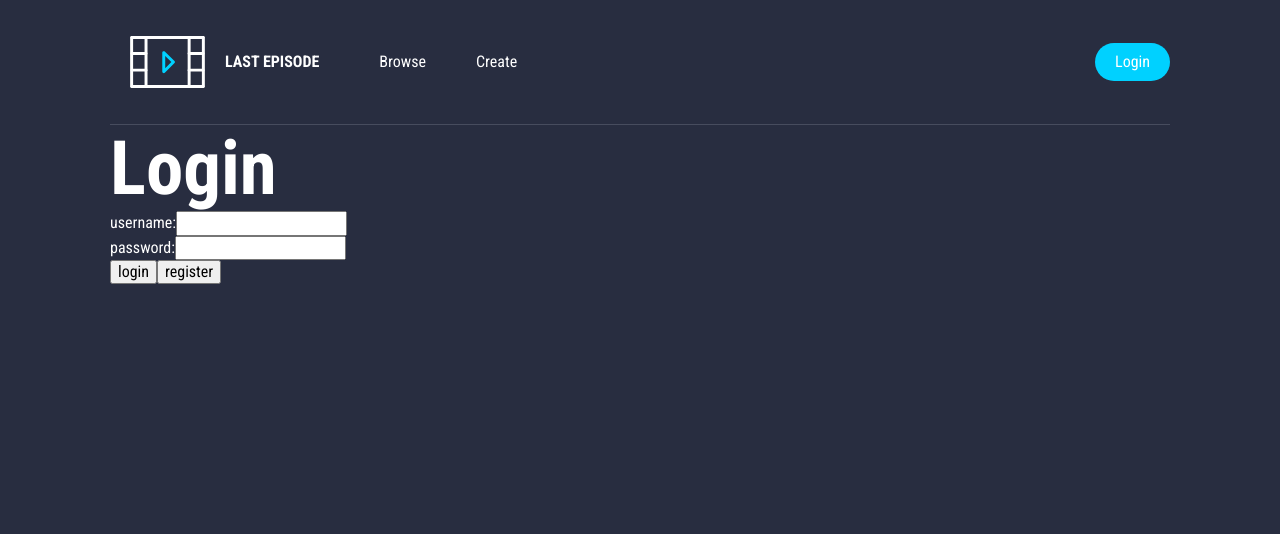
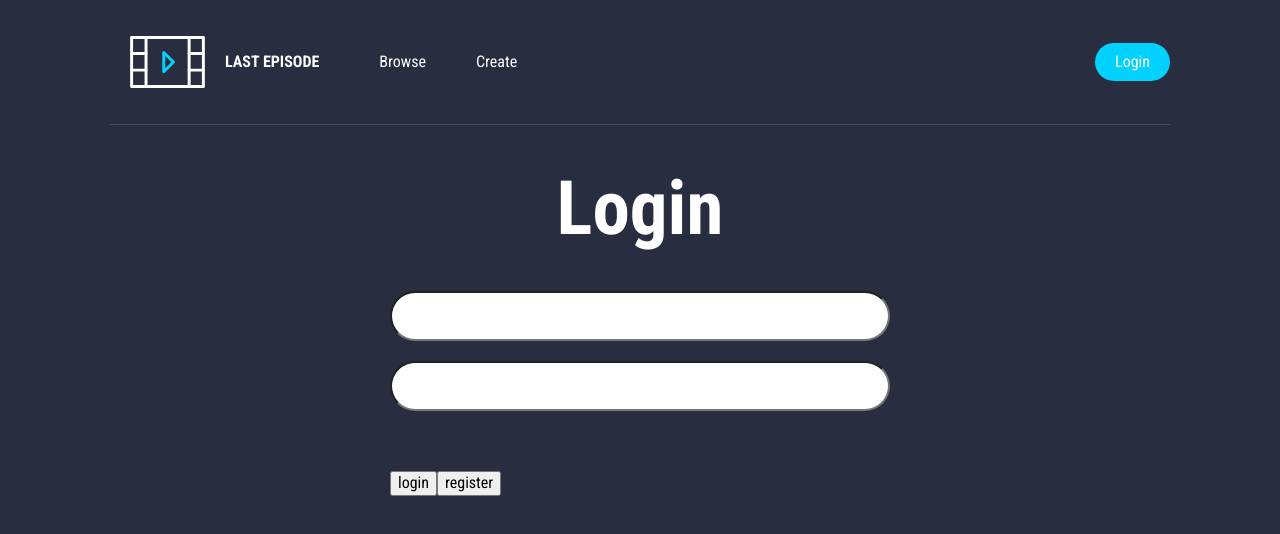
Before and after one commit to itsjeevan/last-episode, a React (Create React App) app in the folder frontend/: page /login in a window 1280 px wide. Shown: the top 534 px of the page. Built offline with nearby package versions, Linux system fonts and the light colour scheme; no server answers.

Commit message:
Moved logout button to header and updated styling

```diff
--- a/frontend/src/App.js
+++ b/frontend/src/App.js
@@ -44,7 +44,7 @@ const App = () => {
 
   return (
     <Container>
-      <Header user={user} />
+      <Header user={user} setUser={setUser} />
       {/* Render component based on url */}
       <Routes>
         <Route path="/" element={<EpisodePosts episodePosts={episodePosts} />} />
--- a/frontend/src/components/header/Header.js
+++ b/frontend/src/components/header/Header.js
@@ -12,6 +12,7 @@ const Nav = styled.nav`
   justify-content: space-between;
   height: 125px;
   border-bottom: 1px solid ${props => props.theme.color.secondary};
+  margin-bottom: ${props => props.theme.space.large};
 `
 const NavContainer = styled.div`
   display: flex;
@@ -32,7 +33,7 @@ const NavItem = styled(NavLink)`
   text-decoration: none;
   color: white;
   padding: ${props => props.theme.space.small} ${props => props.theme.space.medium};
-  border-radius: 25px;
+  border-radius: ${props => props.theme.radius};
   margin-left: ${props => props.theme.space.small};
   &:hover,
   &[class*="active"] {
@@ -41,7 +42,14 @@ const NavItem = styled(NavLink)`
 `
 
 // Header
-const Header = ({ user }) => {
+const Header = ({ user, setUser }) => {
+
+  // Logout button event handler
+  const handleOnClickLogout = () => {
+    localStorage.removeItem('user')
+    setUser(null)
+  }
+
   return (
     <Nav>
       <NavContainer>
@@ -53,7 +61,11 @@ const Header = ({ user }) => {
       </NavContainer>
       <NavContainer>
         {user
-          ? <NavItem to="/login">{user.username}</NavItem>
+          ?
+          <>
+            <p>{user.username}</p>
+            <button onClick={handleOnClickLogout}>logout</button>
+          </>
           : <NavItem to="/login">Login</NavItem>
         }
       </NavContainer>
--- a/frontend/src/components/login/Login.js
+++ b/frontend/src/components/login/Login.js
@@ -3,10 +3,29 @@ import { useState } from 'react'
 import loginService from '../../services/login'
 import userService from '../../services/users'
 import { useNavigate } from 'react-router-dom'
+import styled from 'styled-components'
 
+// Styles
+const LoginContainer = styled.div`
+  margin: 0 auto;
+  width: fit-content;
+`
+const LoginHeading = styled.h1`
+  text-align: center;
+  margin-bottom: ${props => props.theme.space.large};
+`
+const LoginInput = styled.input`
+  width: 500px;
+  height: 50px;
+  border-radius: ${props => props.theme.radius};
+  margin-bottom: ${props => props.theme.space.medium};
+`
+const LoginButton = styled.button`
+  margin-top: 40px;
+`
 
 // Login
-const Login = ({ user, setUser }) => {
+const Login = ({ setUser }) => {
 
   const navigate = useNavigate()
 
@@ -15,8 +34,6 @@ const Login = ({ user, setUser }) => {
   const handleOnChangeUsername = event => setUsername(event.target.value)
   const [password, setPassword] = useState('')
   const handleOnChangePassword = event => setPassword(event.target.value)
-
-
 
   // Login form event handler
   const handleOnClickLogin = async event => {
@@ -52,40 +69,20 @@ const Login = ({ user, setUser }) => {
     }
   }
 
-  // Login form to be rendered
-  const loginForm = () => (
-    <form>
-      <div>
-        username:
-        <input type="text" value={username} onChange={handleOnChangeUsername} />
-      </div>
-      <div>
-        password:
-        <input type="password" value={password} onChange={handleOnChangePassword} />
-      </div>
-      <button onClick={handleOnClickLogin}>login</button>
-      <button onClick={handleOnClickRegister}>register</button>
-    </form>
-  )
-
-  // Logout button event handler
-  const handleOnClickLogout = () => {
-    localStorage.removeItem('user')
-    setUser(null)
-  }
-
   return (
-    <div>
-      <h1>Login</h1>
-      {/* Render login form if no user */}
-      {user === null ?
-        loginForm() :
+    <LoginContainer>
+      <LoginHeading>Login</LoginHeading>
+      <form>
         <div>
-          <p>{user.username} logged in</p>
-          <button onClick={handleOnClickLogout}>logout</button>
+          <LoginInput type="text" value={username} onChange={handleOnChangeUsername} />
         </div>
-      }
-    </div>
+        <div>
+          <LoginInput type="password" value={password} onChange={handleOnChangePassword} />
+        </div>
+        <LoginButton onClick={handleOnClickLogin}>login</LoginButton>
+        <LoginButton onClick={handleOnClickRegister}>register</LoginButton>
+      </form>
+    </LoginContainer>
   )
 }
 
```
